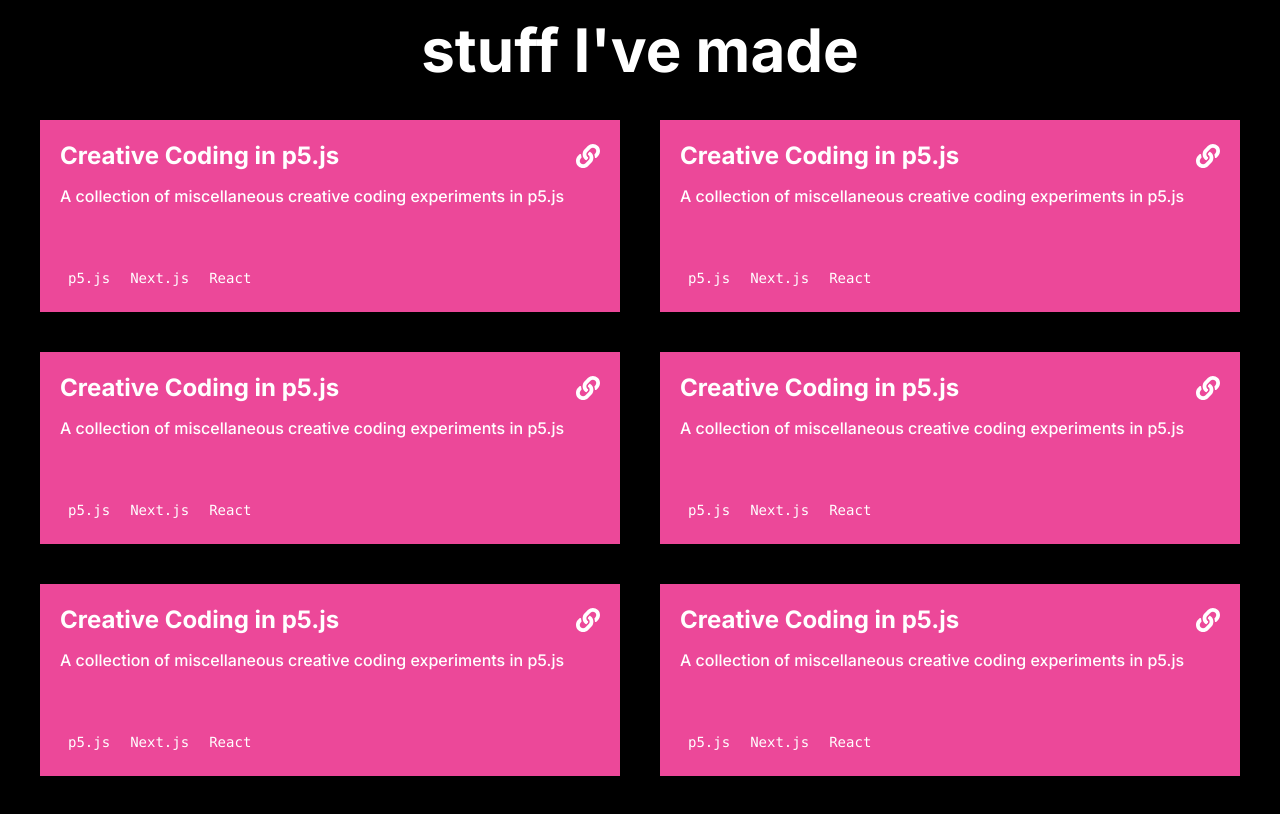
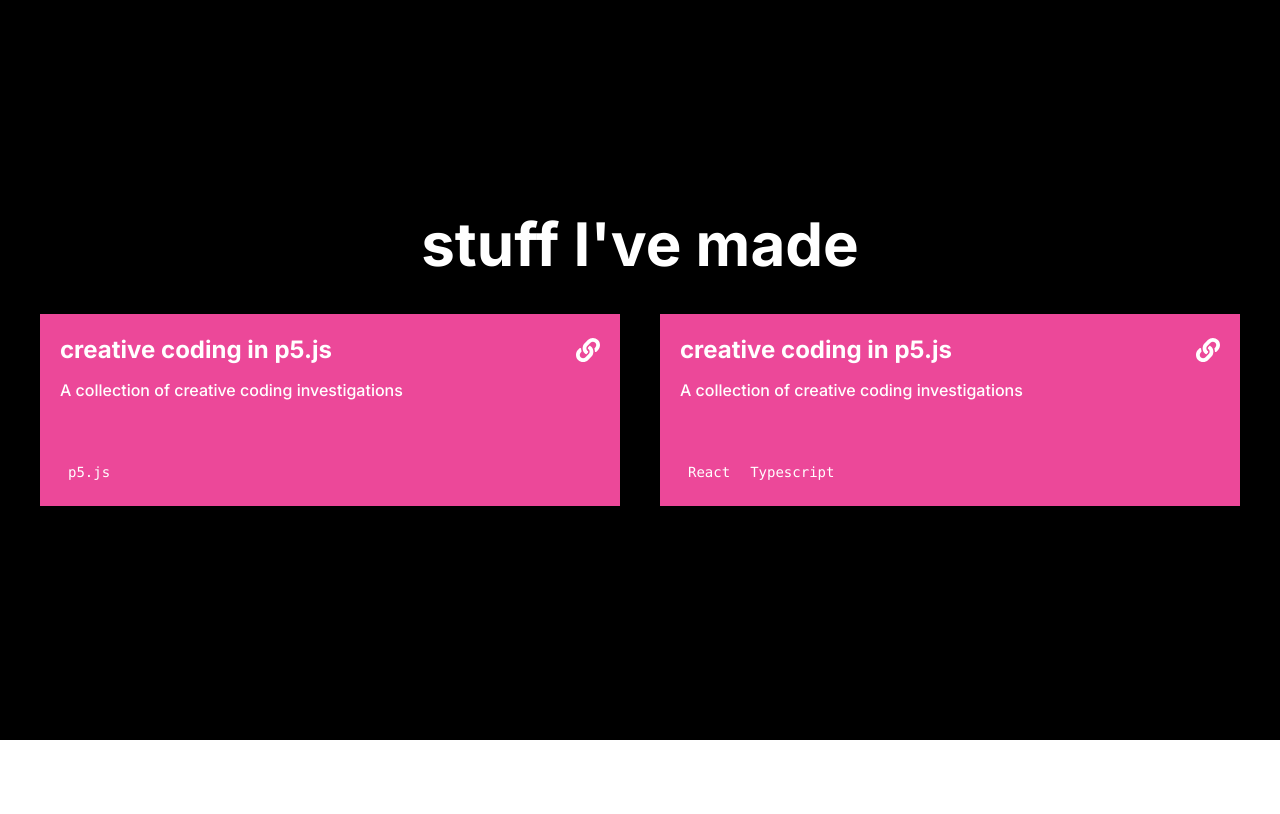
Before and after one commit to lofi-marz/lofi-marz.github.io, a Next.js app: page / in a window 1280 px wide. Shown: the part 860-1674 px from the top of the page. After the commit the page ends 1600 px from the top, so only its background shows below. Built offline with nearby package versions, Linux system fonts and the light colour scheme.

Commit message:
Loading projects from mdx files

```diff
--- a/content/projects/p5js-experiments.mdx
+++ b/content/projects/p5js-experiments.mdx
@@ -2,6 +2,8 @@
 title: Creative Coding in p5.js
 description: A collection of creative coding investigations
 link:
-tech:
-visible: false
+tech: p5.js
+visible: true
 ---
+
+I spent a while using [p5.js](https://p5js.org/), a javascript library for creative coding, to explore different concepts in coding, and to just see what I could produce.
--- /dev/null
+++ b/content/projects/yourdle.mdx
@@ -0,0 +1,7 @@
+---
+title: Creative Coding in p5.js
+description: A collection of creative coding investigations
+link:
+tech: React, Typescript
+visible: true
+---
--- a/package.json
+++ b/package.json
@@ -10,7 +10,9 @@
   },
   "dependencies": {
     "framer-motion": "^6.3.5",
+    "gray-matter": "^4.0.3",
     "next": "12.1.6",
+    "next-mdx-remote": "^4.0.3",
     "react": "18.1.0",
     "react-dom": "18.1.0",
     "react-icons": "^4.3.1",
--- a/src/components/sections/Projects.tsx
+++ b/src/components/sections/Projects.tsx
@@ -1,28 +1,37 @@
 import { FaLink } from 'react-icons/fa';
+import { MDXRemoteSerializeResult } from 'next-mdx-remote';
 
-type ProjectCardProps = {
+export type ProjectMdxData = {
+    source: SerializedProjectMdx;
+    frontMatter: ProjectFrontmatter;
+};
+
+type ProjectFrontmatter = {
     title: string;
     description: string;
     tech: string;
     link: string;
 };
 
-const testProjectProps: ProjectCardProps = {
-    title: 'Creative Coding in p5.js',
-    description:
-        'A collection of miscellaneous creative coding experiments in p5.js',
-    link: 'localhost:3005',
-    tech: 'p5.js,Next.js,React',
+type SerializedProjectMdx = MDXRemoteSerializeResult<Record<string, unknown>>;
+
+type ProjectCardProps = ProjectMdxData;
+
+export type ProjectsProps = {
+    projects: ProjectMdxData[];
 };
 
-function ProjectCard({ title, description, tech }: ProjectCardProps) {
-    const techList = tech.split(',');
+function ProjectCard({ source, frontMatter }: ProjectCardProps) {
+    console.log(frontMatter);
+    const techList = frontMatter.tech.split(',');
 
     return (
         <div className="flex h-48 flex-col justify-between bg-secondary p-5 shadow">
             <div>
                 <div className="flex items-center justify-between">
-                    <h1 className="text-2xl font-bold">{title}</h1>
+                    <h1 className="text-2xl font-bold lowercase">
+                        {frontMatter.title}
+                    </h1>
                     <a
                         className="text-2xl transition-all"
                         href="localhost:3005">
@@ -30,7 +39,7 @@
                     </a>
                 </div>
 
-                <div className="py-3">{description}</div>
+                <div className="py-3">{frontMatter.description}</div>
             </div>
             <div className="flex gap-1 text-sm">
                 {techList.map((t) => (
@@ -45,19 +54,16 @@
     );
 }
 
-export function Projects() {
+export function Projects({ projects }: ProjectsProps) {
     return (
         <section className="flex h-full min-h-screen w-screen flex-col items-center justify-center p-10 dark:bg-black">
             <h1 className="p-10 font-title text-6xl font-bold">
                 stuff I've made
             </h1>
             <div className=" grid w-full items-center justify-center  gap-10 auto-fill-cols-64 lg:auto-fill-cols-96">
-                <ProjectCard {...testProjectProps} />
-                <ProjectCard {...testProjectProps} />
-                <ProjectCard {...testProjectProps} />
-                <ProjectCard {...testProjectProps} />
-                <ProjectCard {...testProjectProps} />
-                <ProjectCard {...testProjectProps} />
+                {projects.map((p) => (
+                    <ProjectCard key={p.frontMatter.title} {...p} />
+                ))}
             </div>
         </section>
     );
--- a/src/pages/index.tsx
+++ b/src/pages/index.tsx
@@ -1,13 +1,77 @@
 import type { NextPage } from 'next';
-import { Intro, Projects } from 'components/sections';
+import { GetStaticProps } from 'next';
+import { Intro, ProjectMdxData, Projects } from 'components/sections';
+import { getAllProjectFilePaths } from '../utils';
+import fs from 'fs';
+import matter from 'gray-matter';
+import { serialize } from 'next-mdx-remote/serialize';
 
-const Home: NextPage = () => {
+type HomePageProps = {
+    projects: ProjectMdxData[];
+};
+
+const Home: NextPage<HomePageProps> = ({ projects }) => {
     return (
         <>
             <Intro />
-            <Projects />
+            <Projects projects={projects} />
         </>
     );
 };
 
+export const getStaticProps: GetStaticProps = async () => {
+    // MDX text - can be from a local file, database, anywhere
+
+    // Get the file paths
+    const paths = getAllProjectFilePaths();
+    console.log(paths);
+
+    const projects = await Promise.all(
+        paths.map(async (p) => {
+            //Load the file contents
+            const source = fs.readFileSync(p);
+            //Parse it into front matter and the actual content
+
+            const { content, data } = matter(source);
+
+            //console.log('content:', content, 'data:', data);
+
+            //Gives us something to render in an MDXRemote component
+            const mdxSource = await serialize(content, {
+                // Optionally pass remark/rehype plugins
+                mdxOptions: {
+                    remarkPlugins: [],
+                    rehypePlugins: [],
+                },
+                scope: data,
+            });
+            return {
+                source: mdxSource,
+                frontMatter: data,
+            };
+        })
+    );
+    //const paths = getAllProjectFiles();
+    /*const source = fs.readFileSync(filePath);
+
+    const { content, data } = matter(source);
+    console.log('Data:', data);
+    const mdxSource = await serialize(content, {
+        // Optionally pass remark/rehype plugins
+        mdxOptions: {
+            remarkPlugins: [],
+            rehypePlugins: [],
+        },
+        scope: data,
+    });
+    console.log('Source:', mdxSource);
+    */
+    const visibleProjects = projects.filter((p) => p.frontMatter.visible);
+    return {
+        props: {
+            projects: visibleProjects,
+        },
+    };
+};
+
 export default Home;
--- /dev/null
+++ b/src/utils.ts
@@ -0,0 +1,10 @@
+import path from 'path';
+import fs from 'fs';
+
+export const PROJECTS_PATH = path.join(process.cwd(), '/content/projects/');
+
+export function getAllProjectFilePaths() {
+    return fs
+        .readdirSync(PROJECTS_PATH)
+        .map((p) => path.join(PROJECTS_PATH, p));
+}
```
Also changed, not shown: 1 other file (tests, documents, lock files or other folders).
